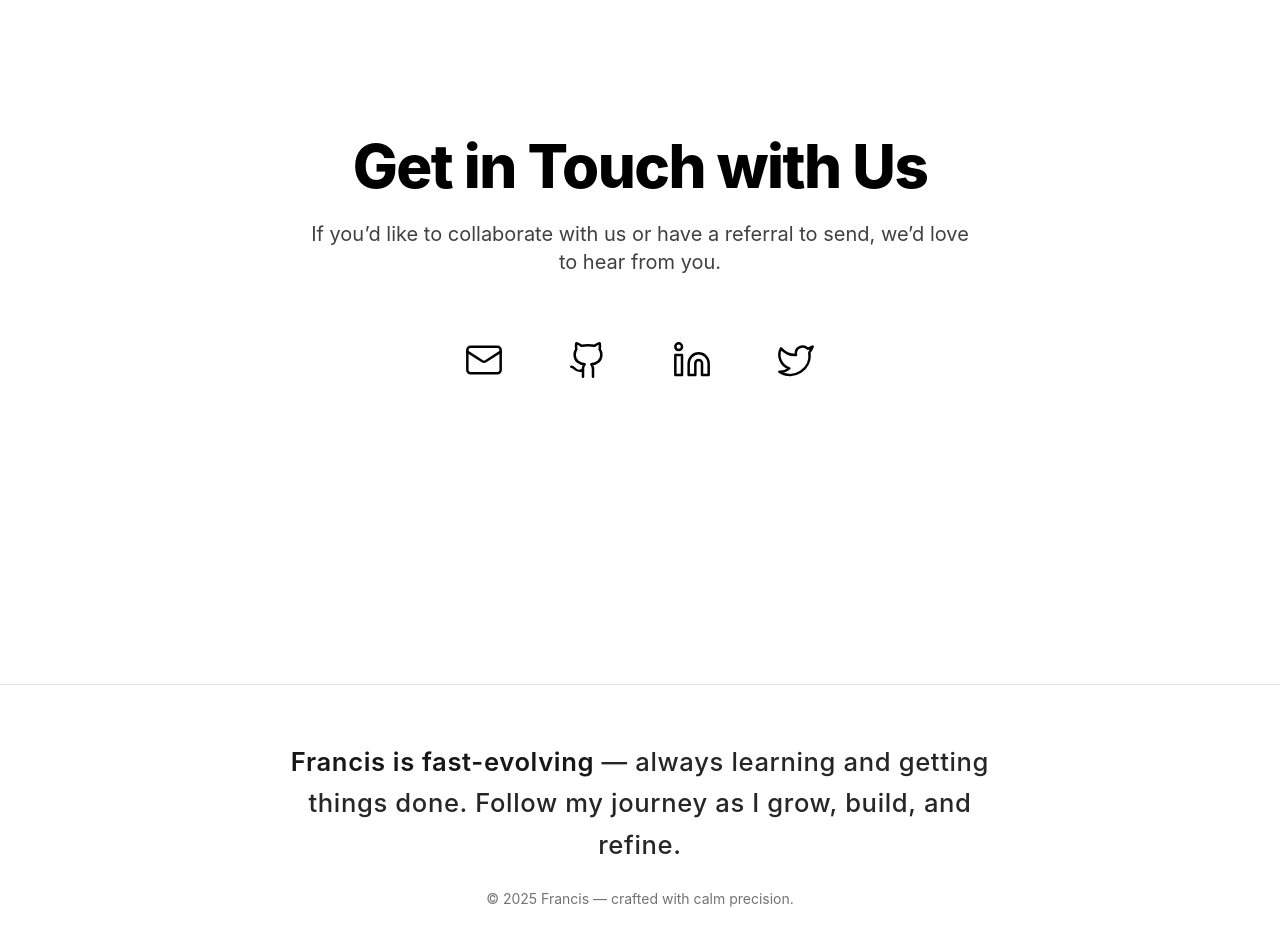
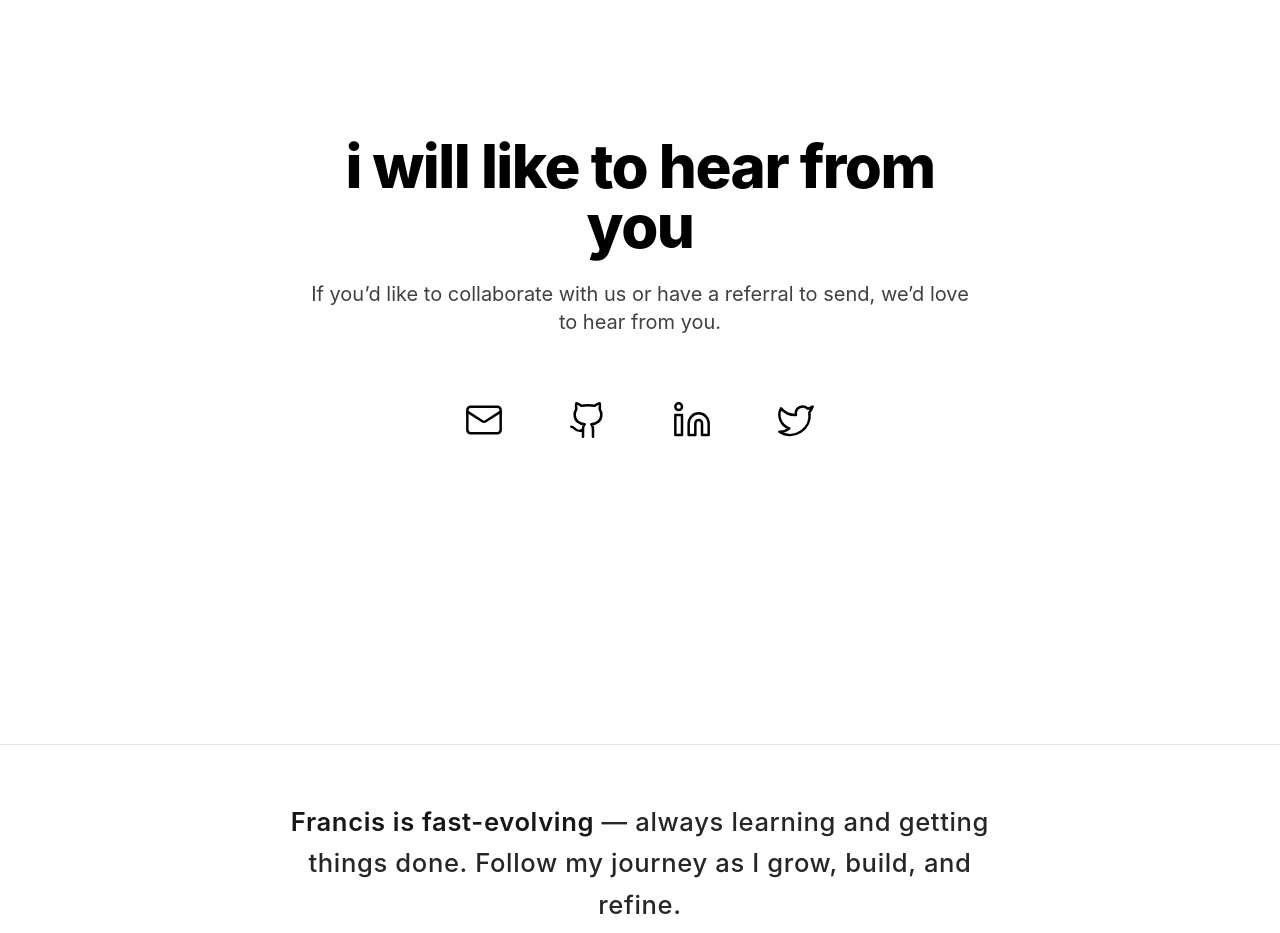
Before and after one commit to ohanyere/portfolio, a React (Vite) app: page / in a window 1280 px wide. Shown: the part 2660-3593 px from the top of the page. Built offline with nearby package versions, Linux system fonts and the light colour scheme; a web font is replaced by a local one.

Commit message:
fix(Contact.txs) fix : text change

```diff
--- a/src/components/Contact.tsx
+++ b/src/components/Contact.tsx
@@ -19,7 +19,7 @@ export default function Contact() {
     >
 
       <h2 className="text-4xl sm:text-5xl md:text-6xl font-extrabold text-black dark:text-white tracking-tight mb-6">
-        Get in Touch with Us
+       i will like to hear from you
       </h2>
 
       {/* Subtext */}
```
